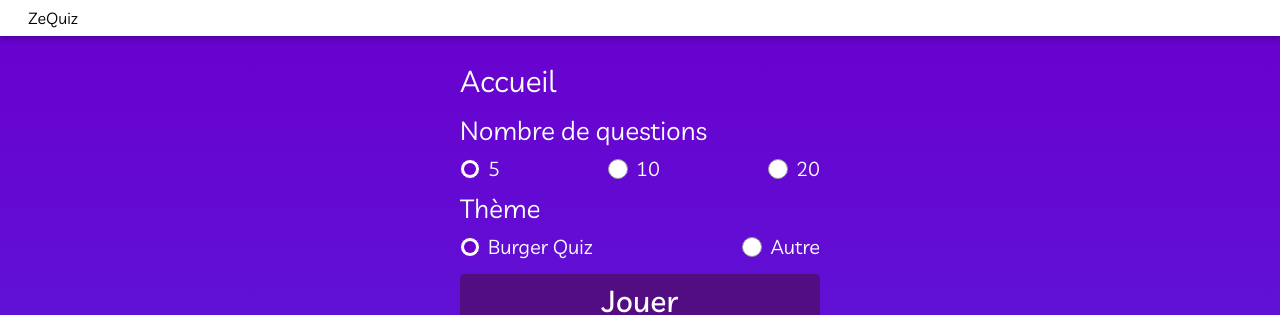
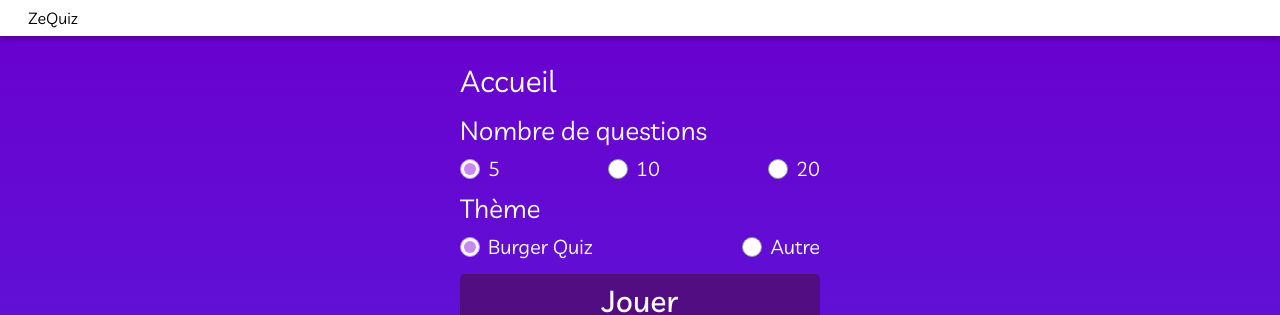
Before and after one commit to adrienvaucard/final-project-architecture, an Angular app in the folder app/: page /home in a window 1280 px wide. Shown: the top 315 px of the page. Built offline with nearby package versions, Linux system fonts and the light colour scheme.

Commit message:
fix(front home): options style

```diff
--- a/app/src/app/components/home/home.component.html
+++ b/app/src/app/components/home/home.component.html
@@ -5,8 +5,7 @@
             <div class="title">Nombre de questions</div>
             <form action="#" class="radio-container">
               <div>
-                <input type="radio" id="5" name="radio-group" value="5" [(ngModel)]="questionsNumber"
-                  checked>
+                <input type="radio" id="5" name="radio-group" value="5" [(ngModel)]="questionsNumber">
                 <label class="option" for="5">5</label>
               </div>
               <div>
@@ -24,8 +23,7 @@
             <div class="title">Thème</div>
             <form action="#" class="radio-container">
               <div>
-                <input type="radio" id="burgerQuiz" name="radio-group" value="burgerQuiz" [(ngModel)]="theme"
-                  checked>
+                <input type="radio" id="burgerQuiz" name="radio-group" value="burgerQuiz" [(ngModel)]="theme">
                 <label class="option" for="burgerQuiz">Burger Quiz</label>
               </div>
               <div>
--- a/app/src/theme/radio.scss
+++ b/app/src/theme/radio.scss
@@ -49,7 +49,7 @@
 }
 
 [type="radio"]:checked + label:before {
-  border: 1px solid var(--color-blue);
+  border: 1px solid var(--color-lighter-blue);
 }
 
 [type="radio"]:checked + label:after,
@@ -57,7 +57,7 @@
   content: "";
   width: 12px;
   height: 12px;
-  background: var(--color-blue);
+  background: var(--color-lighter-blue);
   position: absolute;
   top: 4px;
   left: 4px;
```
